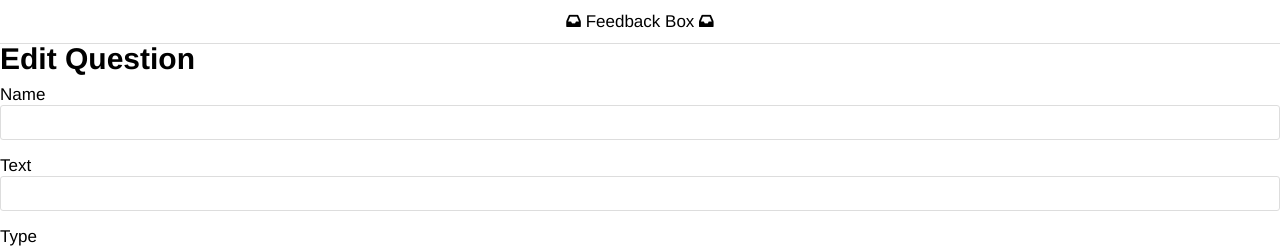
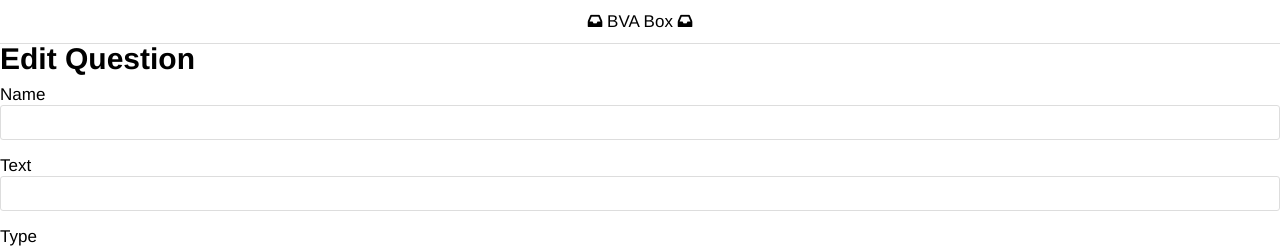
Before and after one commit to AdrienLiard/Feedback_box, a Flask app: template FeedBack_Box/templates/questions/edit.html in a window 1280 px wide. Shown: the top 247 px of the page. Run offline with Flask 2, Linux system fonts and the light colour scheme; the template is opened without the code that fills it, so the values that code supplies are empty.

Commit message:
Rebranding BVA Box

```diff
--- a/FeedBack_Box/FeedBack_Box.py
+++ b/FeedBack_Box/FeedBack_Box.py
@@ -20,7 +20,7 @@ DEBUG=True
 PORT=80
 HOST='0.0.0.0'
 SECRET_KEY = 'MySuperSecretKey'
-ROOT_URL="http://feedback.io"
+ROOT_URL="http://bvabox.fr"
 #-------------------------------
 
 #-------------------------------
@@ -34,25 +34,25 @@ questionnaire={
     'questions':[{
     'id':0,
     'type':'single',
-    'libelle':u'Avez-vous eu des difficultés à accéder à la FeedBack Box?',
+    'libelle':u'Avez-vous eu des difficultés à accéder à la BVA Box?',
     'responses':[{'value':1,'lib':'Oui'},{'value':2,'lib':'Non'}]
     },
     {
     'id':1,
     'type':'single',
-    'libelle':u'Recommanderiez la FeedBack Box?',
+    'libelle':u'Recommanderiez la BVA Box?',
     'responses':[{'value':1,'lib':u'Tout à fait'},{'value':2,'lib':u'Plutôt'},{'value':3,'lib':u'Plutôt pas'},{'value':4,'lib':u'Certainement pas'}]
     },
     {
     'id':2,
     'type':'single',
-    'libelle':u'Un commentaire sur la FeedBack Box?',
-    'responses':[{'value':1,'lib':u'FeedBack Box'},{'value':2,'lib':u'BVA Box'},{'value':3,'lib':u'CXB ox BVA'},{'value':4,'lib':u'BOCX BVA'},{'value':5,'lib':u'BOB'}]
+    'libelle':u'Un commentaire sur la BVA Box?',
+    'responses':[{'value':1,'lib':u'FeedBack Box'},{'value':2,'lib':u'BVA Box'},{'value':3,'lib':u'CXB ox BVA'},{'value':4,'lib':u'BOCX BVA'},{'value':5,'lib':u'BOB'},{'value':6,'lib':u'SAT Box'}]
     },
     {
     'id':3,
     'type':'open',
-    'libelle':u'Un commentaire sur la FeedBack Box?'}]
+    'libelle':u'Un commentaire sur la BVA Box?'}]
 }
 
 #-------------------------------
--- a/FeedBack_Box/static/templates/about.html
+++ b/FeedBack_Box/static/templates/about.html
@@ -1,8 +1,8 @@
 <div class="card">
 	<p class="control-content active" style="padding:40px">
-		<span style="font-size:18px"><i class="fa fa-info-circle"></i> Description de la feedback box.</span>
+		<span style="font-size:18px"><i class="fa fa-info-circle"></i> Description de la BVA Box.</span>
 			<br><br>
-		<span>La FeedBack Box permet de recueillir la satisfaction sans acces a internet.
+		<span>La BVA Box permet de recueillir la satisfaction sans acces a internet.
 			<br>Il suffit de se connecter a son reseau pour pouvoir l'utiliser</span>
 		<a href="#/" class='btn btn-block'>Retour</a>
 	</p>
--- a/FeedBack_Box/static/templates/end.html
+++ b/FeedBack_Box/static/templates/end.html
@@ -1,4 +1,4 @@
 <div class="card">
 	<p class="control-content active" style="padding:40px">
-		<span style="font-size:18px"><i class="fa fa-thumbs-o-up"></i> Vos réponses sont enregistr&eacute;es.</span><br><br> Merci d'avoir utilis&eacute; la Feedback Box. <br><br>Vous pouvez maintenant vous d&eacute;connecter du r&eacute;seau WIFI Feedback Box.</p>
+		<span style="font-size:18px"><i class="fa fa-thumbs-o-up"></i> Vos réponses sont enregistr&eacute;es.</span><br><br> Merci d'avoir utilis&eacute; la Feedback Box. <br><br>Vous pouvez maintenant vous d&eacute;connecter du r&eacute;seau WIFI.</p>
 </div>
--- a/FeedBack_Box/templates/layout.html
+++ b/FeedBack_Box/templates/layout.html
@@ -3,7 +3,7 @@
 <html>
   <head>
     <meta charset="utf-8">
-    <title>Feedback box by BVA</title>
+    <title>BVA Box</title>
 
     <!-- Sets initial viewport load and disables zooming  -->
     <meta name="viewport" content="initial-scale=1, maximum-scale=1">
@@ -25,7 +25,7 @@
 
     <!-- Make sure all your bars are the first things in your <body> -->
     <header class="bar bar-nav">
-      <h1 class="title"><i class="fa fa-inbox"></i> Feedback Box <i class="fa fa-inbox"></i></h1>
+      <h1 class="title"><i class="fa fa-inbox"></i> BVA Box <i class="fa fa-inbox"></i></h1>
     </header>
 
     <!-- Wrap all non-bar HTML in the .content div (this is actually what scrolls) -->
```
